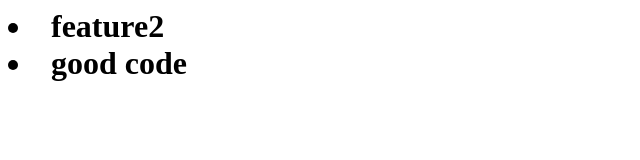
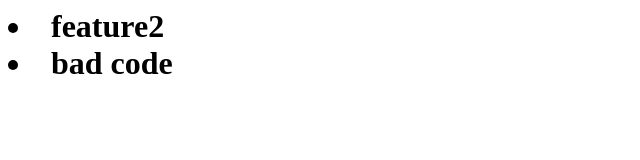
Before and after one commit to rock002008/hello-world, a plain HTML site: page index.html in a window 1280 px wide. Shown: the full height of the page, 0-640 px from the left. Drawn offline with Linux system fonts and the light colour scheme.

Commit message:
changed to bad code

```diff
--- a/index.html
+++ b/index.html
@@ -3,7 +3,7 @@
 		feature2
 	</li>
 	<li>
-		good code
+		bad code
 	</li>
 
 </h1>
```
